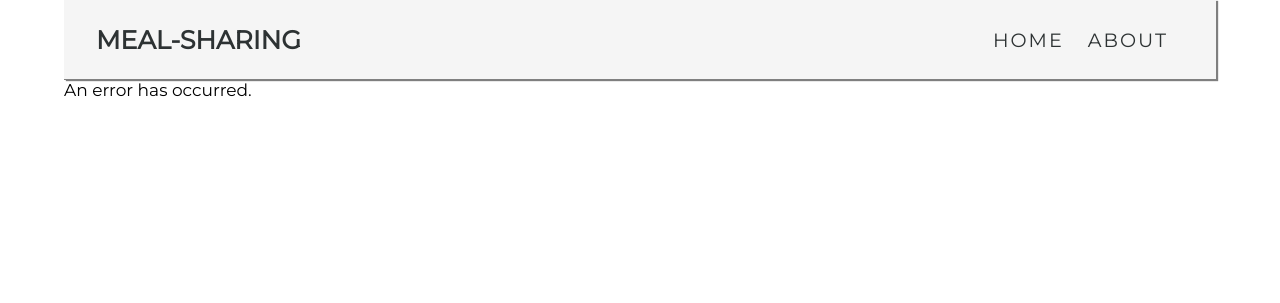
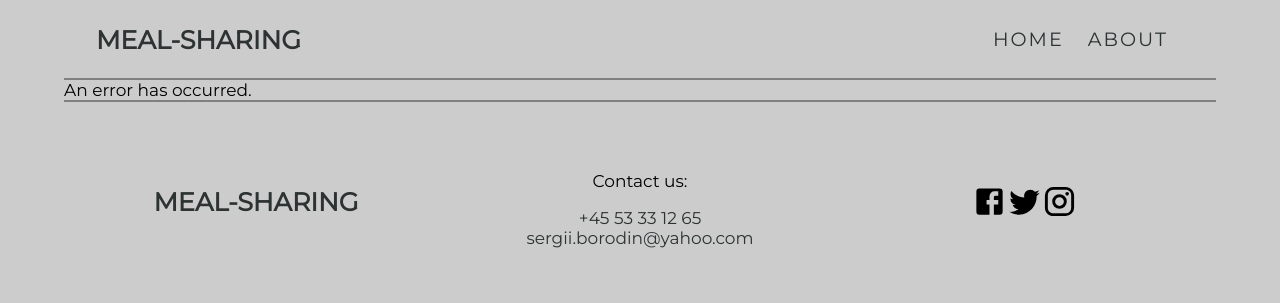
Before and after one commit to sergii-borodin/meal-sharing, a React app: page / in a window 1280 px wide. Built offline with nearby package versions, Linux system fonts and the light colour scheme; no server answers.

Commit message:
add footer and some stiling

```diff
--- a/src/client/App.js
+++ b/src/client/App.js
@@ -8,6 +8,7 @@ import { SingleMeal } from './pages/SingleMeal/SingleMeal'
 import { Error } from './pages/Error/Error'
 //import components
 import { Navbar } from './components/Navbar/Navbar'
+import { Footer } from './components/Footer/Footer'
 
 function App() {
   return (
@@ -29,6 +30,7 @@ function App() {
           </Route>
         </Switch>
       </MealsContextProvider>
+      <Footer />
     </Router>
   )
 }
--- /dev/null
+++ b/src/client/components/Footer/Footer.jsx
@@ -0,0 +1,56 @@
+import React from 'react'
+import { Link } from 'react-router-dom'
+import './FooterStyle.css'
+import FacebookIcon from '@mui/icons-material/Facebook'
+import TwitterIcon from '@mui/icons-material/Twitter'
+import InstagramIcon from '@mui/icons-material/Instagram'
+import { color } from '@mui/system'
+
+export const Footer = () => {
+  return (
+    <>
+      <footer className='footer'>
+        <div className='footerLogo footerItemGeneralStyling'>
+          <Link to='/'>
+            <h2>MEAL-SHARING</h2>
+          </Link>
+        </div>
+        <div className='footerContacts footerItemGeneralStyling'>
+          <p>Contact us:</p>
+          <a href='tel:+4553331265' className='contactLink'>
+            <span>+45 53 33 12 65</span>
+          </a>
+          <a href='mailto:sergii.borodin@yahoo.com' className='contactLink'>
+            <span>sergii.borodin@yahoo.com</span>
+          </a>
+        </div>
+        <div className='footerSocialLinks footerItemGeneralStyling'>
+          <FacebookIcon
+            fontSize='large'
+            sx={{
+              '&:hover': {
+                color: 'darkgray',
+              },
+            }}
+          />
+          <TwitterIcon
+            fontSize='large'
+            sx={{
+              '&:hover': {
+                color: 'darkgray',
+              },
+            }}
+          />
+          <InstagramIcon
+            fontSize='large'
+            sx={{
+              '&:hover': {
+                color: 'darkgray',
+              },
+            }}
+          />
+        </div>
+      </footer>
+    </>
+  )
+}
--- /dev/null
+++ b/src/client/components/Footer/FooterStyle.css
@@ -0,0 +1,20 @@
+.footer {
+  display: grid;
+  grid-template-columns: 1fr 1fr 1fr;
+  height: 200px;
+  border-top: 2px solid grey;
+}
+
+.footerItemGeneralStyling {
+  display: flex;
+  align-items: center;
+  justify-content: center;
+}
+
+.footerContacts {
+  flex-direction: column;
+}
+
+.contactLink :hover {
+  color: grey;
+}
--- a/src/client/components/Navbar/NavbarStyle.css
+++ b/src/client/components/Navbar/NavbarStyle.css
@@ -1,10 +1,10 @@
 .navbar {
-  background: whitesmoke;
+  background: rgba(0, 0, 0, 0);
   height: 5rem;
   display: flex;
   align-items: center;
-  border-bottom: 1px solid grey;
-  box-shadow: 2px 1px 1px 0px rgba(0, 0, 0, 0.5);
+  border-bottom: 2px solid grey;
+  /* box-shadow: 2px 1px 1px 0px rgba(0, 0, 0, 0.5); */
 }
 .nav-center {
   display: flex;
--- a/src/client/index.css
+++ b/src/client/index.css
@@ -6,8 +6,6 @@
 }
 
 #root {
-  /* padding-left: 30%;
-  padding-right: 30%; */
   height: 100vh;
 }
 
@@ -15,6 +13,7 @@ body {
   max-width: 1440px;
   margin: 0 auto;
   font-size: 17px;
+  background-color: rgba(0, 0, 0, 0.2);
 }
 
 ul {
```
Also changed, not shown: package.json (+17 -11 lines).
